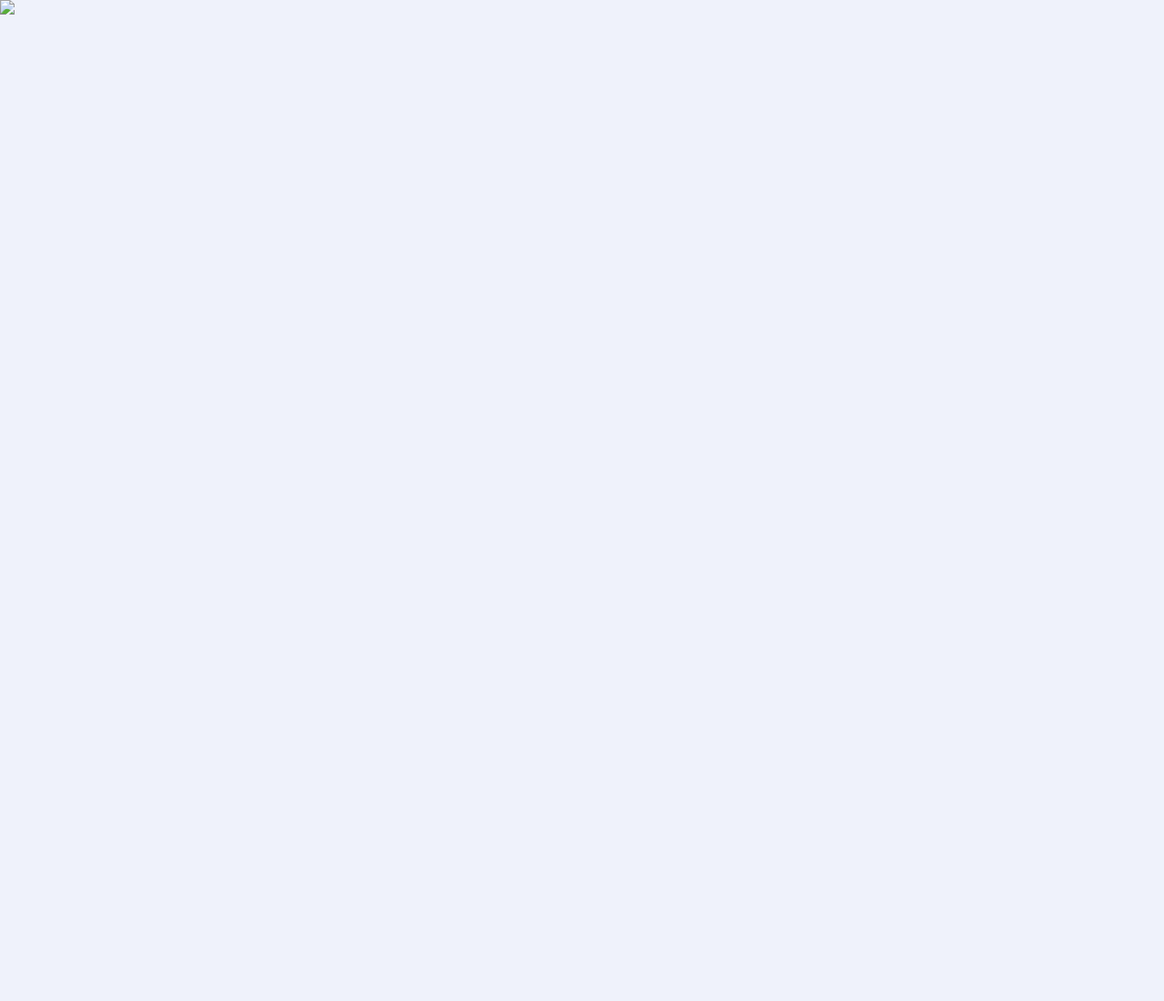
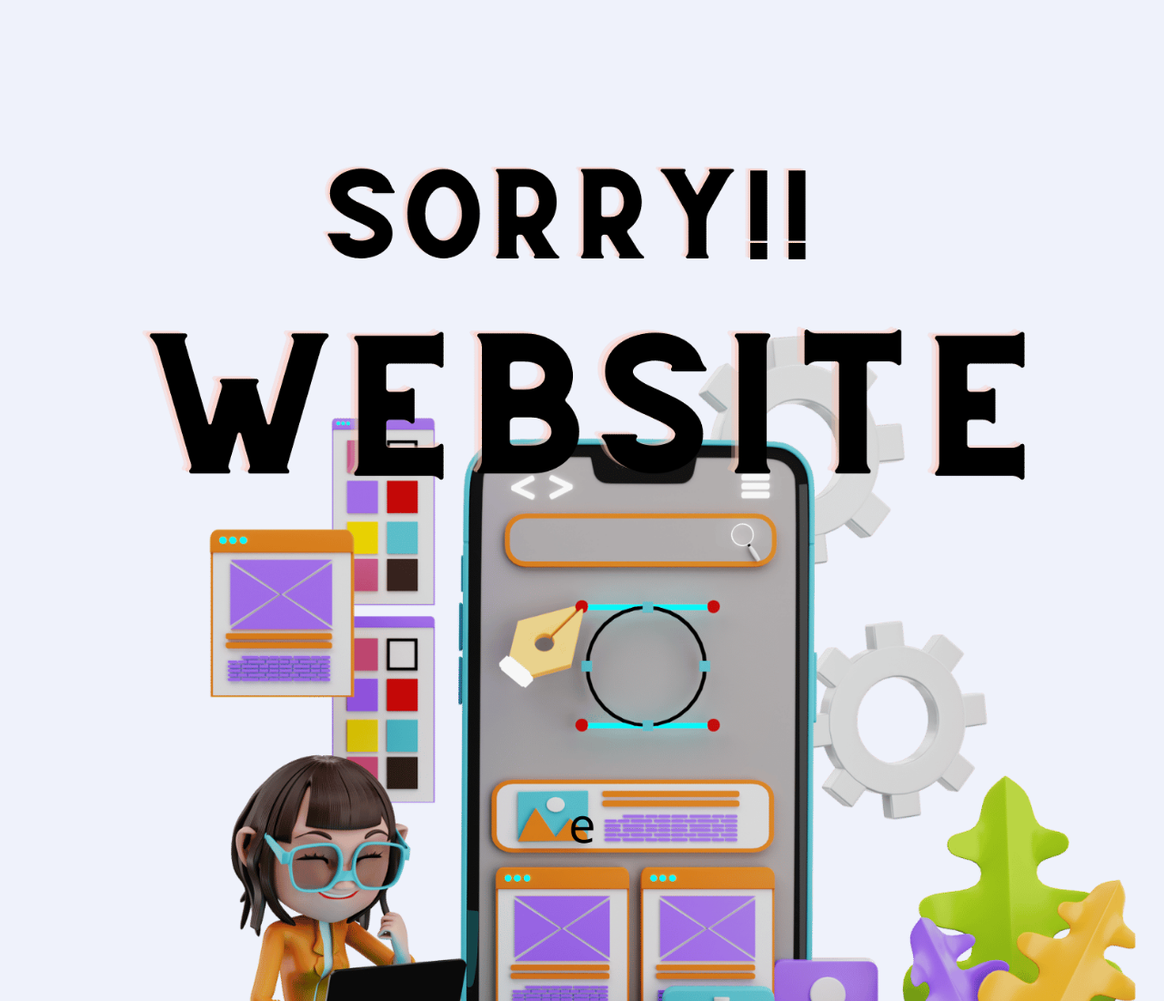
Before and after one commit to rdpgz18/gshop, a plain HTML site: page index.html in a window 1280 px wide. Shown: the top 1100 px of the page at 91% size. Before the commit the page ends 800 px from the top, so only its background shows below. Drawn offline with Linux system fonts and the light colour scheme.

Commit message:
intalation

```diff
--- a/index.html
+++ b/index.html
@@ -16,7 +16,7 @@ body {
 
 <body>
 
-<img src="./app/src/main.png" width="100%" height />
+<img src="./main.png" width="100%" height />
 
 </body>
 </html>
```
Also changed, not shown: main.png (added).
